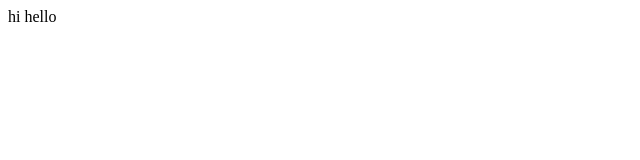
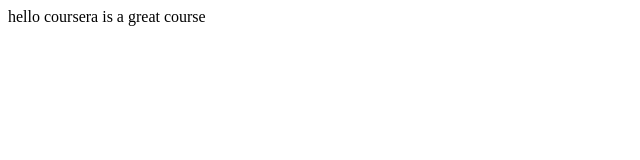
Before and after one commit to luimi182/Coursera-test, a plain HTML site: page site/index.html in a window 1280 px wide. Shown: the whole page, without its empty margins (0-640 px from the left). Drawn offline with Linux system fonts and the light colour scheme.

Commit message:
Small adition

```diff
--- a/site/index.html
+++ b/site/index.html
@@ -4,6 +4,6 @@
 	<title>Hello Coursera</title>
 </head>
 <body>
-hi hello
+<hi>hello coursera is a great course</h1>
 </body>
 </html>
```
